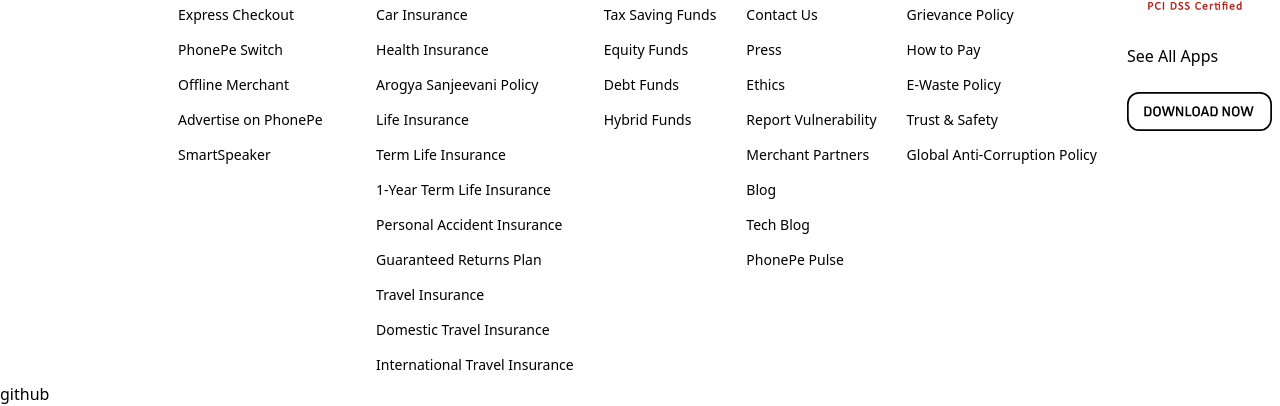
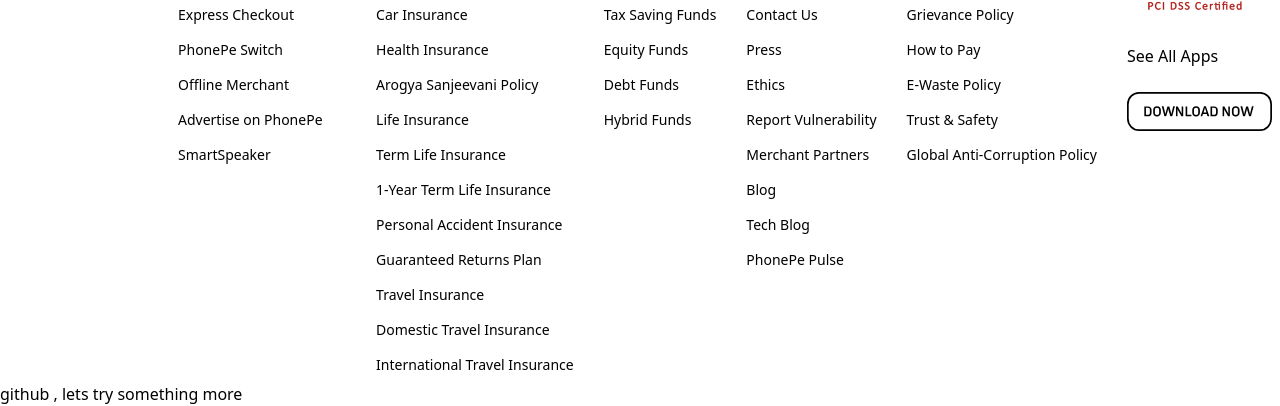
Before and after one commit to shubhammeena11/Phonepay, a website: page index.html in a window 1280 px wide. Shown: the part 5154-5560 px from the top of the page. Drawn offline with nearby package versions, Linux system fonts and the light colour scheme.

Commit message:
added some more lines

```diff
--- a/index.html
+++ b/index.html
@@ -405,7 +405,7 @@
       </div>
     </footer>
     <div>
-      github
+      github , lets try something more
     </div>
     <script src="https://cdnjs.cloudflare.com/ajax/libs/flowbite/2.2.1/flowbite.min.js"></script>
 </body>
```
